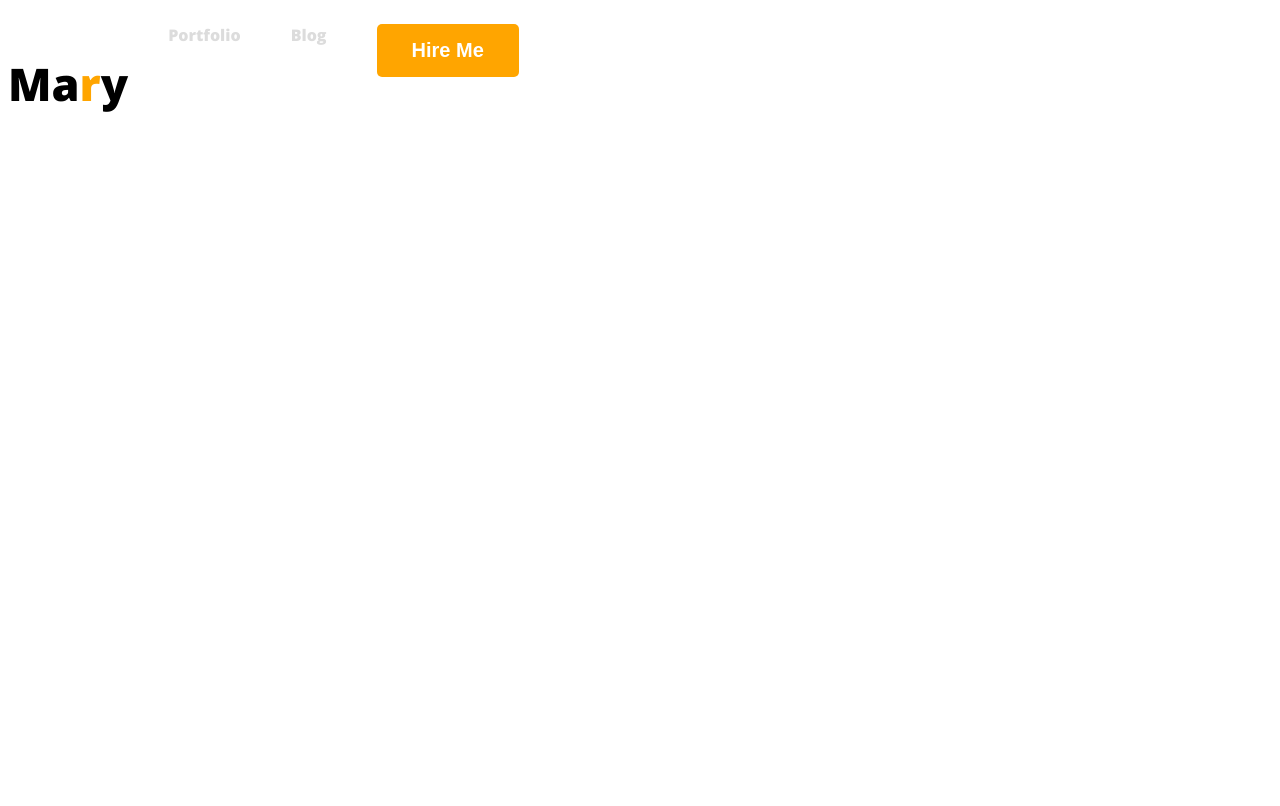
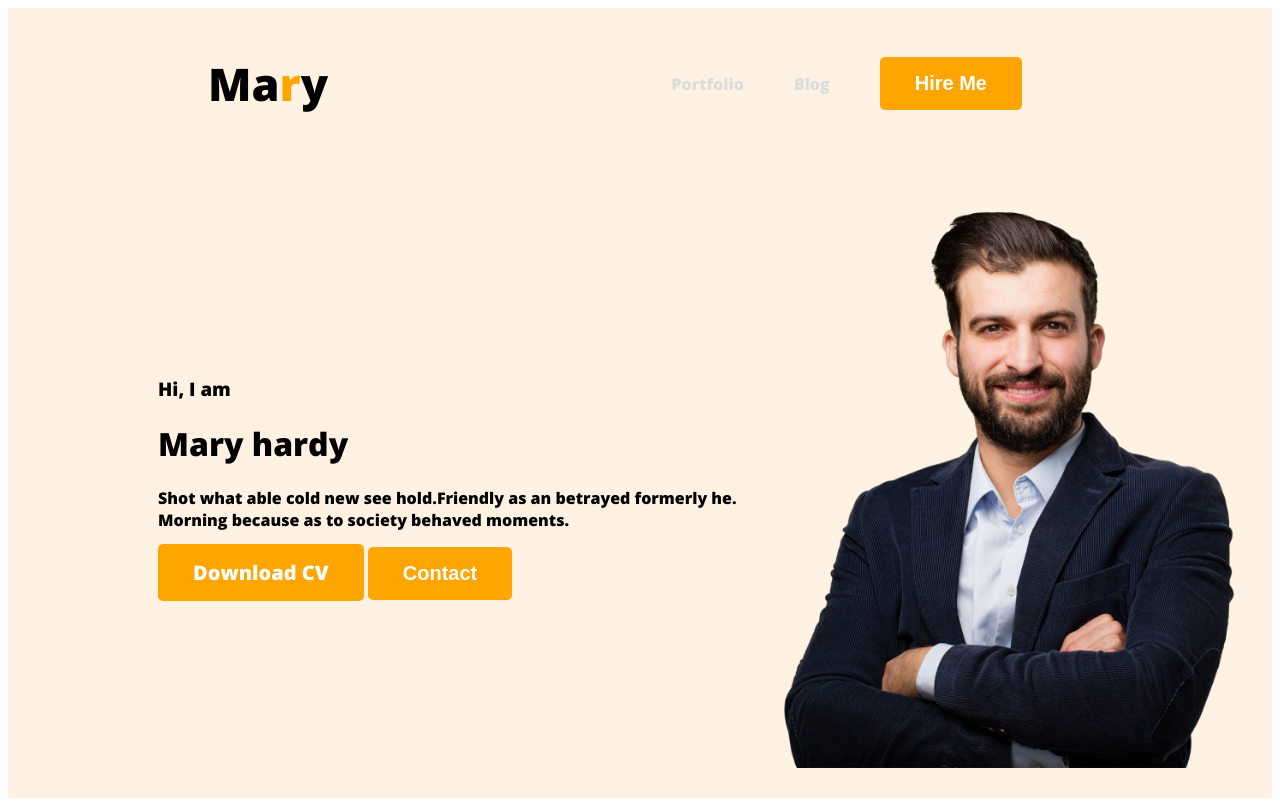
Before and after one commit to mohammadsakin/my-portfolio, a plain HTML site: page index.html in a window 1280 px wide. Drawn offline with nearby package versions, Linux system fonts and the light colour scheme.

Commit message:
again add

```diff
--- a/index.html
+++ b/index.html
@@ -11,7 +11,7 @@
     <link rel="stylesheet" href="style/portfolio.css">
 </head>
 <body>
-    <header>
+    <header class="header">
         <nav>
             <h3 class="n">Ma<span class="clr">r</span>y</h3>
             <UL>
@@ -20,6 +20,16 @@
              <li><button class="btn-primary">Hire Me</button></li>
             </UL>
         </nav>
+        <div class="banner">
+        <div>
+            <h3 class="sa">Hi, I  am</h3>
+            <h1 class="na">Mary hardy</h1>
+            <p>Shot what able cold new see hold.Friendly as an betrayed formerly
+                he. Morning because as to society behaved moments.</p>
+                <batton class="btn-primary"">Download CV</batton>
+            <button class="btn-primary">Contact</button>
+        </div>  <img class="pic" src="images/hardy.png" alt="">
+        </div>
 
     </header>
     <main>
--- a/style/portfolio.css
+++ b/style/portfolio.css
@@ -1,5 +1,8 @@
 nav{
     display: flex;
+    justify-content: space-between;
+    align-items: center;
+    margin: 0 200px;
 }
 body{
     font-family: 'Open Sans', sans-serif;
@@ -11,6 +14,7 @@ body{
     .clr{color:orange;}
     nav > ul{
         display: flex;
+        align-items: center;
     }
     nav li{
         list-style: none;
@@ -29,3 +33,13 @@ body{
         font-weight: 700;
         padding: 15px 35px;
     }
+   .header{
+    background-color: rgba(255, 228, 196, 0.479);
+   }
+   .banner{
+    padding: 30px 30px 30px 150px;
+    display: flex;
+align-items: center;}
+    .banner .pic{
+        width: 500px;
+    }
```
